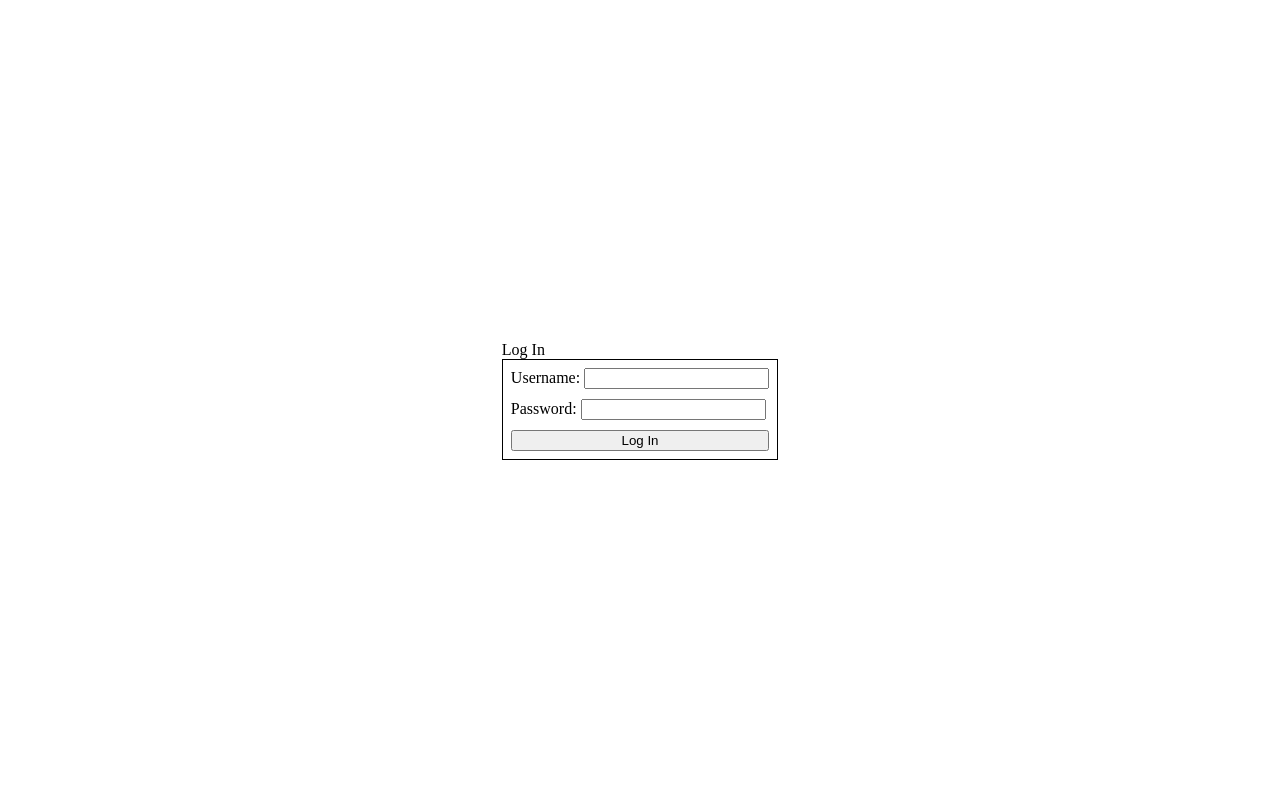
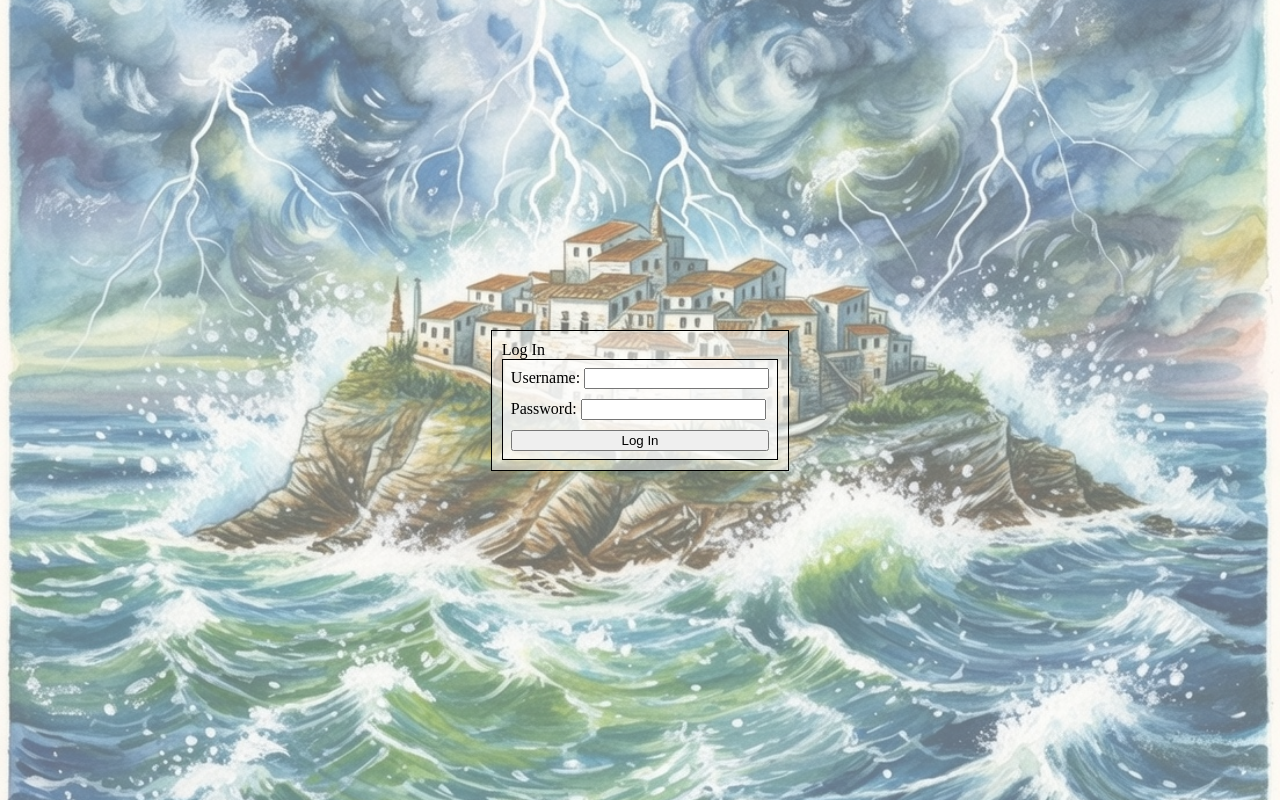
Before and after one commit to nullromo/sinking-islands, a React (Vite) app: page /log-in in a window 1280 px wide. Built offline with nearby package versions, Linux system fonts and the light colour scheme; no server answers.

Commit message:
add image to log in page

```diff
--- a/src/boxWidget.tsx
+++ b/src/boxWidget.tsx
@@ -1,12 +1,17 @@
 interface BoxWidgetProps
     extends React.PropsWithChildren, React.HTMLAttributes<HTMLDivElement> {
     readonly title: string;
+    readonly bigTitle: boolean;
 }
 
 export const BoxWidget = (props: BoxWidgetProps) => {
     return (
         <div>
-            {props.title}
+            {props.bigTitle ? (
+                <h2 style={{ marginTop: 0 }}>{props.title}</h2>
+            ) : (
+                <div>{props.title}</div>
+            )}
             <div
                 style={{
                     ...props.style,
--- a/src/createAccountPage.tsx
+++ b/src/createAccountPage.tsx
@@ -1,6 +1,6 @@
 import { CenteredPage } from './centeredPage';
+import createAccountBackground from './images/createAccountBackground.jpg';
 import { LogInOrCreateAccountWidget } from './logInOrCreateAccount';
-import createAccountBackground from './images/createAccountBackground.jpg';
 
 export const CreateAccountPage = () => {
     return (
--- a/src/createGame.tsx
+++ b/src/createGame.tsx
@@ -8,7 +8,7 @@ export const CreateGameWidget = withServerCalls(
         const [result, setResult] = useResultMessage();
 
         return (
-            <BoxWidget title='Create Game'>
+            <BoxWidget bigTitle={true} title='Create Game'>
                 {result.success === null ? null : (
                     <span style={{ color: result.success ? 'green' : 'red' }}>
                         {result.message}
--- a/src/getGames.tsx
+++ b/src/getGames.tsx
@@ -28,7 +28,7 @@ export const GetGamesWidget = withServerCalls(
         }, [refreshGameList]);
 
         return (
-            <BoxWidget title='List Games'>
+            <BoxWidget bigTitle={true} title='List Games'>
                 {result.success === null ? null : (
                     <div style={{ color: result.success ? 'green' : 'red' }}>
                         {result.message}
--- a/src/logInOrCreateAccount.tsx
+++ b/src/logInOrCreateAccount.tsx
@@ -1,11 +1,11 @@
 import * as React from 'react';
 import { Link } from 'react-router';
 import { BoxWidget } from './boxWidget';
+import { LoggedInUserContext } from './loggedInUserContext';
+import { PageRoutes } from './pageRoutes';
 import { useResultMessage } from './useResultMessage';
 import type { InjectedServerCallsProps } from './withServerCalls';
 import { withServerCalls } from './withServerCalls';
-import { PageRoutes } from './pageRoutes';
-import { LoggedInUserContext } from './loggedInUserContext';
 
 interface LogInOrCreateAccountWidgetProps extends InjectedServerCallsProps {
     widgetType: 'createAccount' | 'logIn';
--- a/src/logInPage.tsx
+++ b/src/logInPage.tsx
@@ -1,10 +1,28 @@
 import { CenteredPage } from './centeredPage';
+import logInBackground from './images/logInBackground.jpg';
 import { LogInOrCreateAccountWidget } from './logInOrCreateAccount';
 
 export const LogInPage = () => {
     return (
-        <CenteredPage>
-            <LogInOrCreateAccountWidget widgetType='logIn' />
-        </CenteredPage>
+        <div
+            style={{
+                backgroundImage: `url(${logInBackground})`,
+                backgroundPosition: 'center',
+                backgroundRepeat: 'no-repeat',
+                backgroundSize: 'cover',
+            }}
+        >
+            <div style={{ background: '#FFFFFF66' }}>
+                <CenteredPage
+                    style={{
+                        background: '#FFFFFF77',
+                        border: '1px solid',
+                        padding: '10px',
+                    }}
+                >
+                    <LogInOrCreateAccountWidget widgetType='logIn' />
+                </CenteredPage>
+            </div>
+        </div>
     );
 };
--- a/src/pages/titlePage.tsx
+++ b/src/pages/titlePage.tsx
@@ -1,7 +1,7 @@
 import { Link } from 'react-router';
-import { PageRoutes } from '../pageRoutes';
 import { CenteredPage } from '../centeredPage';
 import titleBackground from '../images/titleBackground.png';
+import { PageRoutes } from '../pageRoutes';
 
 export const TitlePage = () => {
     return (
```
Also changed, not shown: src/images/logInBackground.jpg (added).
